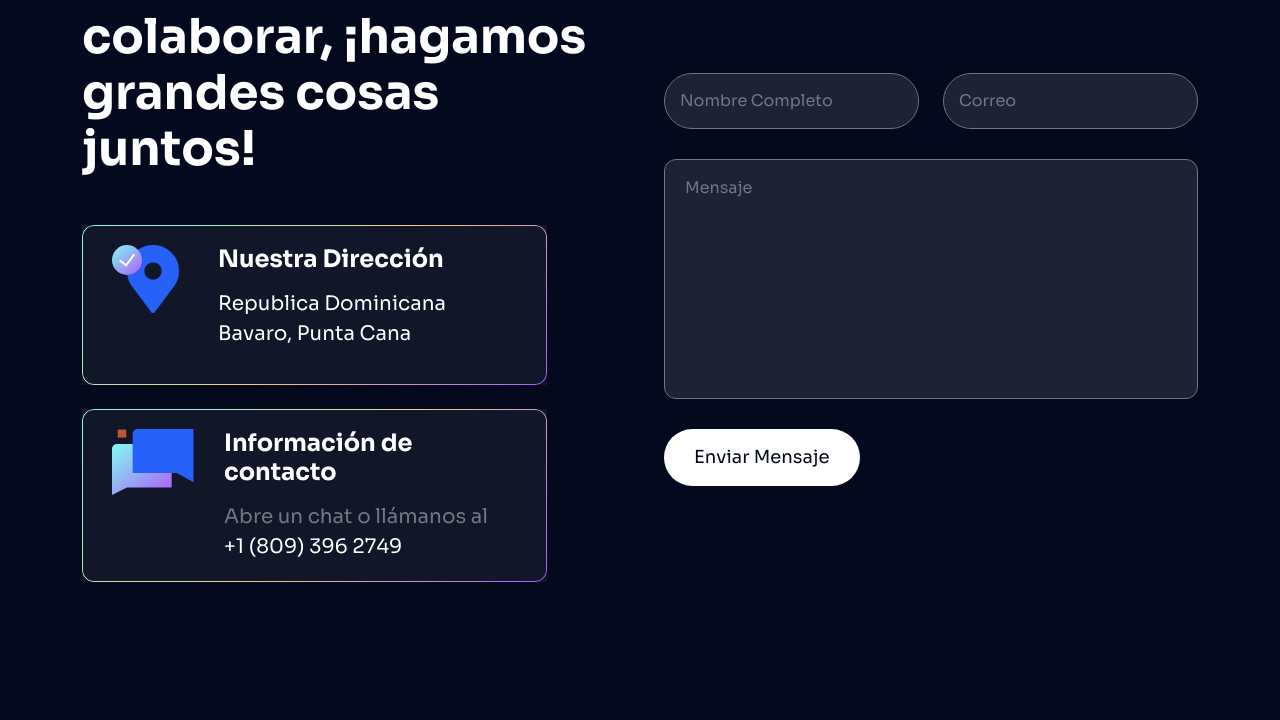
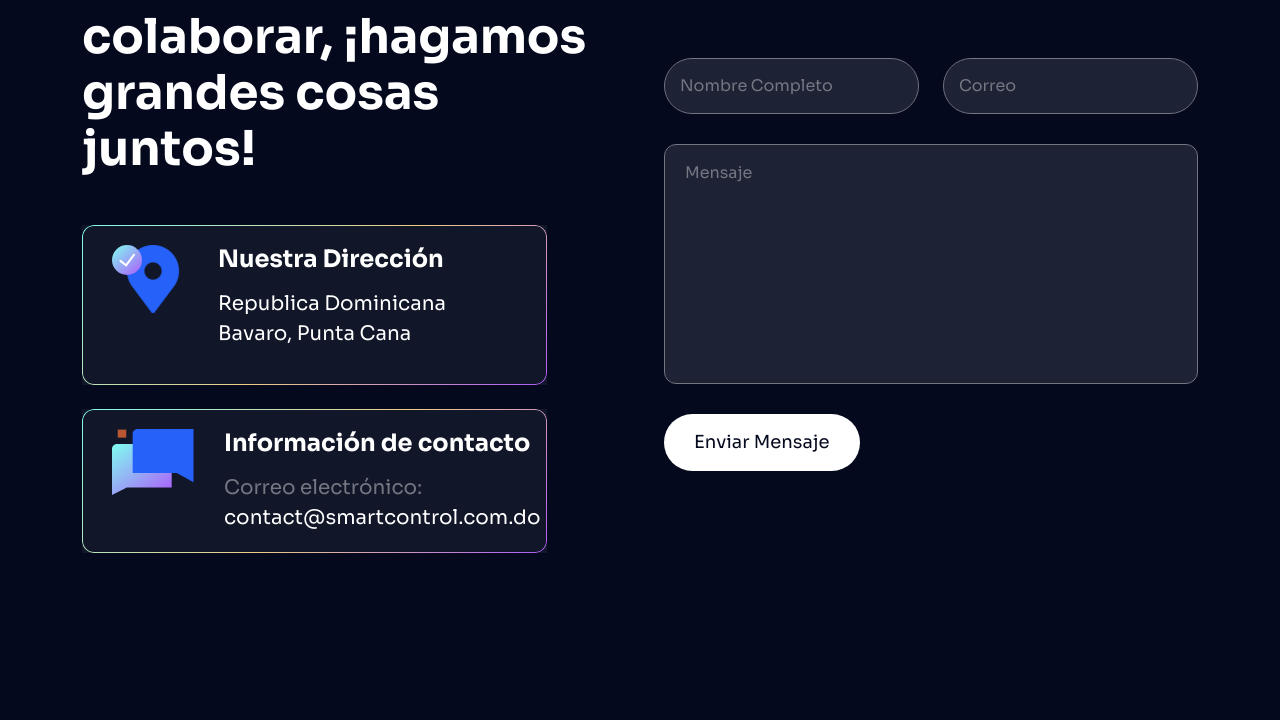
Before and after one commit to smartdev-dr/smartcontrol-landing, a React (Vite) app: page /contact in a window 1280 px wide. Shown: the part 453-1173 px from the top of the page. Built offline with nearby package versions, Linux system fonts and the light colour scheme; a web font is replaced by a local one.

Commit message:
Update Contact.jsx

```diff
--- a/src/component/forms/Contact.jsx
+++ b/src/component/forms/Contact.jsx
@@ -35,10 +35,10 @@ function Contact() {
                     <div>
                       <h3 className="aai-contact-widget-title">Información de contacto</h3>
                       <p className="aai-contact-support">
-                        Abre un chat o llámanos al
+                      Correo electrónico:
                       </p>
-                      <a href="tel:8093962749" className="aai-contact-address">
-                        +1 (809) 396 2749
+                      <a ma className="aai-contact-address">
+                       contact@smartcontrol.com.do
                       </a>
                     </div>
                   </div>
```
